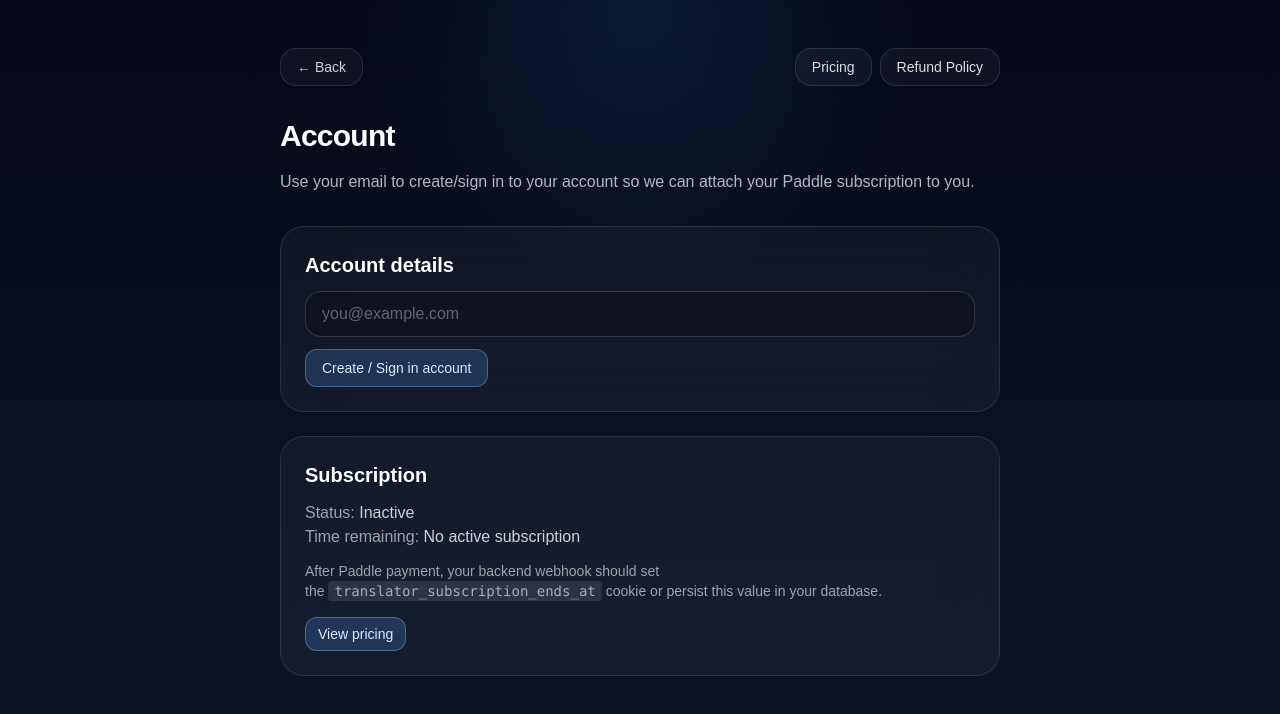
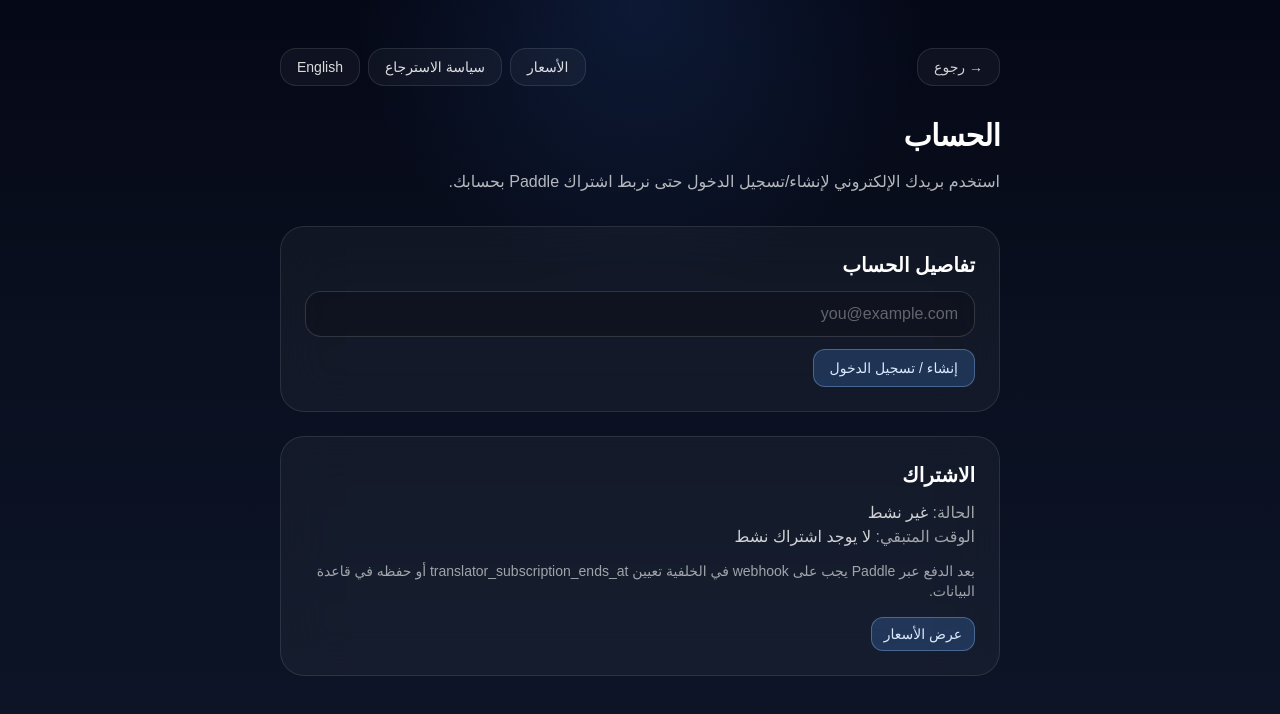
Before and after one commit to sallaxm/UDST-En-Ar-Translator, a Next.js app: page /account in a window 1280 px wide. Shown: the top 714 px of the page. Built offline with nearby package versions, Linux system fonts and the light colour scheme; no server answers.

Commit message:
Add Arabic localization to account, pricing, and refund pages

```diff
--- a/app/account/page.tsx
+++ b/app/account/page.tsx
@@ -2,6 +2,8 @@
 
 import Link from "next/link";
 import { FormEvent, useEffect, useMemo, useState } from "react";
+
+type UiLanguage = "en" | "ar";
 
 type AccountResponse = {
   email: string;
@@ -12,26 +14,85 @@ type AccountResponse = {
   };
 };
 
-function formatRemainingTime(endsAt: string | null) {
-  if (!endsAt) return "No active subscription";
+const text = {
+  en: {
+    back: "← Back",
+    pricing: "Pricing",
+    refund: "Refund Policy",
+    toggle: "العربية",
+    title: "Account",
+    subtitle: "Use your email to create/sign in so we can attach your Paddle subscription to you.",
+    details: "Account details",
+    loading: "Loading...",
+    email: "Email",
+    signOut: "Sign out",
+    placeholder: "you@example.com",
+    save: "Create / Sign in account",
+    saving: "Saving...",
+    subscription: "Subscription",
+    status: "Status",
+    active: "Active",
+    inactive: "Inactive",
+    timeRemaining: "Time remaining",
+    noSubscription: "No active subscription",
+    expired: "Expired",
+    viewPricing: "View pricing",
+    note: "After Paddle payment, your backend webhook should set translator_subscription_ends_at or store it in your database.",
+  },
+  ar: {
+    back: "→ رجوع",
+    pricing: "الأسعار",
+    refund: "سياسة الاسترجاع",
+    toggle: "English",
+    title: "الحساب",
+    subtitle: "استخدم بريدك الإلكتروني لإنشاء/تسجيل الدخول حتى نربط اشتراك Paddle بحسابك.",
+    details: "تفاصيل الحساب",
+    loading: "جارٍ التحميل...",
+    email: "البريد الإلكتروني",
+    signOut: "تسجيل الخروج",
+    placeholder: "you@example.com",
+    save: "إنشاء / تسجيل الدخول",
+    saving: "جارٍ الحفظ...",
+    subscription: "الاشتراك",
+    status: "الحالة",
+    active: "نشط",
+    inactive: "غير نشط",
+    timeRemaining: "الوقت المتبقي",
+    noSubscription: "لا يوجد اشتراك نشط",
+    expired: "منتهي",
+    viewPricing: "عرض الأسعار",
+    note: "بعد الدفع عبر Paddle يجب على webhook في الخلفية تعيين translator_subscription_ends_at أو حفظه في قاعدة البيانات.",
+  },
+} as const;
+
+function formatRemainingTime(endsAt: string | null, language: UiLanguage) {
+  const t = text[language];
+  if (!endsAt) return t.noSubscription;
 
   const end = new Date(endsAt).getTime();
   const diff = end - Date.now();
 
-  if (diff <= 0) return "Expired";
+  if (diff <= 0) return t.expired;
 
   const days = Math.floor(diff / (1000 * 60 * 60 * 24));
   const hours = Math.floor((diff % (1000 * 60 * 60 * 24)) / (1000 * 60 * 60));
+
+  if (language === "ar") {
+    return `${days} يوم، ${hours} ساعة متبقية`;
+  }
 
   return `${days} day(s), ${hours} hour(s) left`;
 }
 
 export default function AccountPage() {
+  const [language, setLanguage] = useState<UiLanguage>("ar");
   const [email, setEmail] = useState("");
   const [loading, setLoading] = useState(true);
   const [saving, setSaving] = useState(false);
   const [error, setError] = useState("");
   const [data, setData] = useState<AccountResponse | null>(null);
+
+  const t = text[language];
 
   const reload = async () => {
     const res = await fetch("/api/account/me", { cache: "no-store" });
@@ -60,7 +121,10 @@ export default function AccountPage() {
     };
   }, []);
 
-  const remaining = useMemo(() => formatRemainingTime(data?.subscription.endsAt || null), [data]);
+  const remaining = useMemo(
+    () => formatRemainingTime(data?.subscription.endsAt || null, language),
+    [data, language]
+  );
 
   const handleSave = async (event: FormEvent) => {
     event.preventDefault();
@@ -94,72 +158,48 @@ export default function AccountPage() {
   };
 
   return (
-    <div className="min-h-screen bg-[radial-gradient(circle_at_top,_rgba(59,130,246,0.14),_transparent_28%),linear-gradient(180deg,_#050816_0%,_#0a1020_45%,_#0d1528_100%)] text-white">
+    <div
+      dir={language === "ar" ? "rtl" : "ltr"}
+      className="min-h-screen bg-[radial-gradient(circle_at_top,_rgba(59,130,246,0.14),_transparent_28%),linear-gradient(180deg,_#050816_0%,_#0a1020_45%,_#0d1528_100%)] text-white"
+    >
       <div className="mx-auto max-w-3xl px-6 py-12">
         <div className="mb-8 flex items-center justify-between gap-3">
-          <Link href="/" className="inline-flex rounded-2xl border border-white/10 bg-white/[0.04] px-4 py-2 text-sm text-white/80 transition hover:bg-white/[0.08]">← Back</Link>
+          <Link href="/" className="inline-flex rounded-2xl border border-white/10 bg-white/[0.04] px-4 py-2 text-sm text-white/80 transition hover:bg-white/[0.08]">{t.back}</Link>
           <div className="flex gap-2">
-            <Link href="/pricing" className="rounded-2xl border border-white/10 bg-white/[0.04] px-4 py-2 text-sm text-white/85 transition hover:bg-white/[0.08]">Pricing</Link>
-            <Link href="/refund-policy" className="rounded-2xl border border-white/10 bg-white/[0.04] px-4 py-2 text-sm text-white/85 transition hover:bg-white/[0.08]">Refund Policy</Link>
+            <Link href={`/pricing?lang=${language}`} className="rounded-2xl border border-white/10 bg-white/[0.04] px-4 py-2 text-sm text-white/85 transition hover:bg-white/[0.08]">{t.pricing}</Link>
+            <Link href={`/refund-policy?lang=${language}`} className="rounded-2xl border border-white/10 bg-white/[0.04] px-4 py-2 text-sm text-white/85 transition hover:bg-white/[0.08]">{t.refund}</Link>
+            <button type="button" onClick={() => setLanguage((prev) => (prev === "en" ? "ar" : "en"))} className="rounded-2xl border border-white/10 bg-white/[0.04] px-4 py-2 text-sm text-white/85 transition hover:bg-white/[0.08]">{t.toggle}</button>
           </div>
         </div>
 
-        <h1 className="mb-4 text-3xl font-semibold tracking-tight">Account</h1>
-        <p className="mb-8 text-white/70">Use your email to create/sign in to your account so we can attach your Paddle subscription to you.</p>
+        <h1 className="mb-4 text-3xl font-semibold tracking-tight">{t.title}</h1>
+        <p className="mb-8 text-white/70">{t.subtitle}</p>
 
         <div className="space-y-6">
           <section className="rounded-3xl border border-white/10 bg-white/[0.04] p-6 backdrop-blur-xl">
-            <h2 className="mb-3 text-xl font-semibold">Account details</h2>
+            <h2 className="mb-3 text-xl font-semibold">{t.details}</h2>
             {loading ? (
-              <p className="text-white/70">Loading...</p>
+              <p className="text-white/70">{t.loading}</p>
             ) : data?.hasAccount ? (
               <div className="space-y-2 text-white/80">
-                <p><span className="text-white/60">Email:</span> {data.email}</p>
-                <button
-                  type="button"
-                  onClick={handleLogout}
-                  disabled={saving}
-                  className="mt-3 rounded-xl border border-red-300/30 bg-red-400/10 px-3 py-1.5 text-sm text-red-100 hover:bg-red-400/20 disabled:cursor-not-allowed disabled:opacity-60"
-                >
-                  Sign out
-                </button>
+                <p><span className="text-white/60">{t.email}:</span> {data.email}</p>
+                <button type="button" onClick={handleLogout} disabled={saving} className="mt-3 rounded-xl border border-red-300/30 bg-red-400/10 px-3 py-1.5 text-sm text-red-100 hover:bg-red-400/20 disabled:cursor-not-allowed disabled:opacity-60">{t.signOut}</button>
               </div>
             ) : (
               <form onSubmit={handleSave} className="space-y-3">
-                <input
-                  value={email}
-                  onChange={(event) => setEmail(event.target.value)}
-                  type="email"
-                  required
-                  placeholder="you@example.com"
-                  className="w-full rounded-2xl border border-white/15 bg-black/20 px-4 py-2.5 text-white outline-none placeholder:text-white/35 focus:border-blue-300/45"
-                />
-                <button
-                  type="submit"
-                  disabled={saving}
-                  className="rounded-xl border border-blue-300/35 bg-blue-400/20 px-4 py-2 text-sm font-medium text-blue-100 hover:bg-blue-400/30 disabled:cursor-not-allowed disabled:opacity-60"
-                >
-                  {saving ? "Saving..." : "Create / Sign in account"}
-                </button>
+                <input value={email} onChange={(event) => setEmail(event.target.value)} type="email" required placeholder={t.placeholder} className="w-full rounded-2xl border border-white/15 bg-black/20 px-4 py-2.5 text-white outline-none placeholder:text-white/35 focus:border-blue-300/45" />
+                <button type="submit" disabled={saving} className="rounded-xl border border-blue-300/35 bg-blue-400/20 px-4 py-2 text-sm font-medium text-blue-100 hover:bg-blue-400/30 disabled:cursor-not-allowed disabled:opacity-60">{saving ? t.saving : t.save}</button>
               </form>
             )}
             {error && <p className="mt-3 text-sm text-red-200">{error}</p>}
           </section>
 
           <section className="rounded-3xl border border-white/10 bg-white/[0.04] p-6 backdrop-blur-xl">
-            <h2 className="mb-3 text-xl font-semibold">Subscription</h2>
-            <p className="text-white/80">
-              <span className="text-white/60">Status:</span> {data?.subscription.isActive ? "Active" : "Inactive"}
-            </p>
-            <p className="text-white/80">
-              <span className="text-white/60">Time remaining:</span> {remaining}
-            </p>
-            <p className="mt-3 text-sm text-white/60">
-              After Paddle payment, your backend webhook should set the
-              <code className="mx-1 rounded bg-white/10 px-1.5 py-0.5">translator_subscription_ends_at</code>
-              cookie or persist this value in your database.
-            </p>
-            <Link href="/pricing" className="mt-4 inline-flex rounded-xl border border-blue-300/35 bg-blue-400/20 px-3 py-1.5 text-sm text-blue-100 hover:bg-blue-400/30">View pricing</Link>
+            <h2 className="mb-3 text-xl font-semibold">{t.subscription}</h2>
+            <p className="text-white/80"><span className="text-white/60">{t.status}:</span> {data?.subscription.isActive ? t.active : t.inactive}</p>
+            <p className="text-white/80"><span className="text-white/60">{t.timeRemaining}:</span> {remaining}</p>
+            <p className="mt-3 text-sm text-white/60">{t.note}</p>
+            <Link href={`/pricing?lang=${language}`} className="mt-4 inline-flex rounded-xl border border-blue-300/35 bg-blue-400/20 px-3 py-1.5 text-sm text-blue-100 hover:bg-blue-400/30">{t.viewPricing}</Link>
           </section>
         </div>
       </div>
--- a/app/pricing/page.tsx
+++ b/app/pricing/page.tsx
@@ -1,50 +1,95 @@
 import Link from "next/link";
+
+type Props = {
+  searchParams: Promise<{ lang?: string }>;
+};
 
 const SUBSCRIPTION_PRICE_USD = 14;
 const SUBSCRIPTION_TERM_MONTHS = 4;
 
-export default function PricingPage() {
+const text = {
+  en: {
+    back: "← Back",
+    account: "Account",
+    refund: "Refund Policy",
+    toggle: "العربية",
+    title: "Pricing",
+    subtitle: "Start with 5 free translations per day. Upgrade for unlimited usage.",
+    plan: "Pro subscription",
+    every: `every ${SUBSCRIPTION_TERM_MONTHS} months`,
+    points: [
+      "Unlimited translations after free tier is used.",
+      "Account-linked subscription for reliable access.",
+      "Managed securely via Paddle.",
+    ],
+    checkout: "Continue to Paddle checkout",
+    missingPrefix: "Paddle checkout is not configured yet. Add",
+    missingSuffix: "in your environment.",
+  },
+  ar: {
+    back: "→ رجوع",
+    account: "الحساب",
+    refund: "سياسة الاسترجاع",
+    toggle: "English",
+    title: "الأسعار",
+    subtitle: "ابدأ بـ 5 ترجمات مجانية يوميًا. ثم قم بالترقية لاستخدام غير محدود.",
+    plan: "اشتراك برو",
+    every: `كل ${SUBSCRIPTION_TERM_MONTHS} أشهر`,
+    points: [
+      "ترجمات غير محدودة بعد انتهاء الحد المجاني اليومي.",
+      "اشتراك مرتبط بالحساب للوصول بشكل موثوق.",
+      "إدارة دفع آمنة عبر Paddle.",
+    ],
+    checkout: "الانتقال إلى الدفع عبر Paddle",
+    missingPrefix: "لم يتم إعداد رابط الدفع عبر Paddle بعد. أضف",
+    missingSuffix: "في متغيرات البيئة.",
+  },
+} as const;
+
+export default async function PricingPage({ searchParams }: Props) {
+  const params = await searchParams;
+  const language = params.lang === "en" ? "en" : "ar";
+  const t = text[language];
+  const toggleLang = language === "en" ? "ar" : "en";
+
   const checkoutUrl = process.env.PADDLE_CHECKOUT_URL || "";
 
   return (
-    <div className="min-h-screen bg-[radial-gradient(circle_at_top,_rgba(56,189,248,0.12),_transparent_30%),linear-gradient(180deg,_#040812_0%,_#091122_52%,_#0c1630_100%)] text-white">
+    <div
+      dir={language === "ar" ? "rtl" : "ltr"}
+      className="min-h-screen bg-[radial-gradient(circle_at_top,_rgba(56,189,248,0.12),_transparent_30%),linear-gradient(180deg,_#040812_0%,_#091122_52%,_#0c1630_100%)] text-white"
+    >
       <div className="mx-auto max-w-4xl px-6 py-12">
         <div className="mb-8 flex items-center justify-between gap-3">
-          <Link href="/" className="inline-flex rounded-2xl border border-white/10 bg-white/[0.04] px-4 py-2 text-sm text-white/80 transition hover:bg-white/[0.08]">← Back</Link>
+          <Link href={`/?lang=${language}`} className="inline-flex rounded-2xl border border-white/10 bg-white/[0.04] px-4 py-2 text-sm text-white/80 transition hover:bg-white/[0.08]">{t.back}</Link>
           <div className="flex gap-2">
-            <Link href="/account" className="rounded-2xl border border-white/10 bg-white/[0.04] px-4 py-2 text-sm text-white/85 transition hover:bg-white/[0.08]">Account</Link>
-            <Link href="/refund-policy" className="rounded-2xl border border-white/10 bg-white/[0.04] px-4 py-2 text-sm text-white/85 transition hover:bg-white/[0.08]">Refund Policy</Link>
+            <Link href={`/account?lang=${language}`} className="rounded-2xl border border-white/10 bg-white/[0.04] px-4 py-2 text-sm text-white/85 transition hover:bg-white/[0.08]">{t.account}</Link>
+            <Link href={`/refund-policy?lang=${language}`} className="rounded-2xl border border-white/10 bg-white/[0.04] px-4 py-2 text-sm text-white/85 transition hover:bg-white/[0.08]">{t.refund}</Link>
+            <Link href={`/pricing?lang=${toggleLang}`} className="rounded-2xl border border-white/10 bg-white/[0.04] px-4 py-2 text-sm text-white/85 transition hover:bg-white/[0.08]">{t.toggle}</Link>
           </div>
         </div>
 
-        <h1 className="mb-3 text-3xl font-semibold tracking-tight">Pricing</h1>
-        <p className="mb-8 text-white/70">Start with 5 free translations per day. Upgrade for unlimited usage.</p>
+        <h1 className="mb-3 text-3xl font-semibold tracking-tight">{t.title}</h1>
+        <p className="mb-8 text-white/70">{t.subtitle}</p>
 
         <section className="rounded-3xl border border-blue-200/20 bg-blue-500/10 p-7 shadow-[0_20px_50px_rgba(0,0,0,0.35)] backdrop-blur-xl">
-          <p className="text-sm uppercase tracking-widest text-blue-100/70">Pro subscription</p>
+          <p className="text-sm uppercase tracking-widest text-blue-100/70">{t.plan}</p>
           <p className="mt-3 text-4xl font-semibold">${SUBSCRIPTION_PRICE_USD}</p>
-          <p className="mt-1 text-white/70">every {SUBSCRIPTION_TERM_MONTHS} months</p>
+          <p className="mt-1 text-white/70">{t.every}</p>
 
           <ul className="mt-6 list-disc space-y-2 ps-5 text-white/80">
-            <li>Unlimited translations after free tier is used.</li>
-            <li>Account-linked subscription for reliable access.</li>
-            <li>Managed securely via Paddle.</li>
+            {t.points.map((point) => (
+              <li key={point}>{point}</li>
+            ))}
           </ul>
 
           {checkoutUrl ? (
-            <a
-              href={checkoutUrl}
-              target="_blank"
-              rel="noreferrer"
-              className="mt-7 inline-flex rounded-2xl border border-blue-300/35 bg-blue-400/30 px-4 py-2 text-sm font-medium text-blue-50 hover:bg-blue-400/45"
-            >
-              Continue to Paddle checkout
-            </a>
+            <a href={checkoutUrl} target="_blank" rel="noreferrer" className="mt-7 inline-flex rounded-2xl border border-blue-300/35 bg-blue-400/30 px-4 py-2 text-sm font-medium text-blue-50 hover:bg-blue-400/45">{t.checkout}</a>
           ) : (
             <p className="mt-7 rounded-xl border border-amber-300/30 bg-amber-300/10 px-3 py-2 text-sm text-amber-100">
-              Paddle checkout is not configured yet. Add
+              {t.missingPrefix}
               <code className="mx-1 rounded bg-white/10 px-1.5 py-0.5">PADDLE_CHECKOUT_URL</code>
-              in your environment.
+              {t.missingSuffix}
             </p>
           )}
         </section>
--- a/app/refund-policy/page.tsx
+++ b/app/refund-policy/page.tsx
@@ -1,29 +1,62 @@
 import Link from "next/link";
 
-export default function RefundPolicyPage() {
+type Props = {
+  searchParams: Promise<{ lang?: string }>;
+};
+
+const text = {
+  en: {
+    back: "← Back",
+    pricing: "Pricing",
+    toggle: "العربية",
+    title: "Refund Policy",
+    points: [
+      "We offer refunds for accidental duplicate purchases and technical issues that prevent subscription access.",
+      "To request a refund, contact support within 7 days of the charge and include your payment email and transaction details.",
+      "If your refund is approved, it is processed through Paddle and may take several business days to appear depending on your bank.",
+      "This policy is a template. Please update it to match your legal and regional requirements before going live.",
+    ],
+  },
+  ar: {
+    back: "→ رجوع",
+    pricing: "الأسعار",
+    toggle: "English",
+    title: "سياسة الاسترجاع",
+    points: [
+      "نقدّم استرجاعًا في حالات الشراء المكرر بالخطأ أو المشكلات التقنية التي تمنع الوصول للاشتراك.",
+      "لطلب الاسترجاع، تواصل مع الدعم خلال 7 أيام من تاريخ الدفع مع إرفاق بريد الدفع وتفاصيل العملية.",
+      "إذا تمت الموافقة على الاسترجاع، يتم عبر Paddle وقد يستغرق عدة أيام عمل حسب البنك.",
+      "هذه السياسة قالب مبدئي. يرجى تحديثها بما يتوافق مع المتطلبات القانونية في بلدك قبل الإطلاق.",
+    ],
+  },
+} as const;
+
+export default async function RefundPolicyPage({ searchParams }: Props) {
+  const params = await searchParams;
+  const language = params.lang === "en" ? "en" : "ar";
+  const t = text[language];
+  const toggleLang = language === "en" ? "ar" : "en";
+
   return (
-    <div className="min-h-screen bg-[radial-gradient(circle_at_top,_rgba(59,130,246,0.12),_transparent_30%),linear-gradient(180deg,_#040812_0%,_#091122_52%,_#0c1630_100%)] text-white">
+    <div
+      dir={language === "ar" ? "rtl" : "ltr"}
+      className="min-h-screen bg-[radial-gradient(circle_at_top,_rgba(59,130,246,0.12),_transparent_30%),linear-gradient(180deg,_#040812_0%,_#091122_52%,_#0c1630_100%)] text-white"
+    >
       <div className="mx-auto max-w-3xl px-6 py-12">
         <div className="mb-8 flex items-center justify-between gap-3">
-          <Link href="/" className="inline-flex rounded-2xl border border-white/10 bg-white/[0.04] px-4 py-2 text-sm text-white/80 transition hover:bg-white/[0.08]">← Back</Link>
-          <Link href="/pricing" className="rounded-2xl border border-white/10 bg-white/[0.04] px-4 py-2 text-sm text-white/85 transition hover:bg-white/[0.08]">Pricing</Link>
+          <Link href={`/?lang=${language}`} className="inline-flex rounded-2xl border border-white/10 bg-white/[0.04] px-4 py-2 text-sm text-white/80 transition hover:bg-white/[0.08]">{t.back}</Link>
+          <div className="flex gap-2">
+            <Link href={`/pricing?lang=${language}`} className="rounded-2xl border border-white/10 bg-white/[0.04] px-4 py-2 text-sm text-white/85 transition hover:bg-white/[0.08]">{t.pricing}</Link>
+            <Link href={`/refund-policy?lang=${toggleLang}`} className="rounded-2xl border border-white/10 bg-white/[0.04] px-4 py-2 text-sm text-white/85 transition hover:bg-white/[0.08]">{t.toggle}</Link>
+          </div>
         </div>
 
-        <h1 className="mb-6 text-3xl font-semibold tracking-tight">Refund Policy</h1>
+        <h1 className="mb-6 text-3xl font-semibold tracking-tight">{t.title}</h1>
 
         <div className="space-y-4 rounded-3xl border border-white/10 bg-white/[0.04] p-6 text-white/80 backdrop-blur-xl">
-          <p>
-            We offer refunds for accidental duplicate purchases and technical issues that prevent subscription access.
-          </p>
-          <p>
-            To request a refund, contact support within 7 days of the charge and include your payment email and transaction details.
-          </p>
-          <p>
-            If your refund is approved, it is processed through Paddle and may take several business days to appear depending on your bank.
-          </p>
-          <p>
-            This policy is a template. Please update it to match your legal and regional requirements before going live.
-          </p>
+          {t.points.map((item) => (
+            <p key={item}>{item}</p>
+          ))}
         </div>
       </div>
     </div>
```
